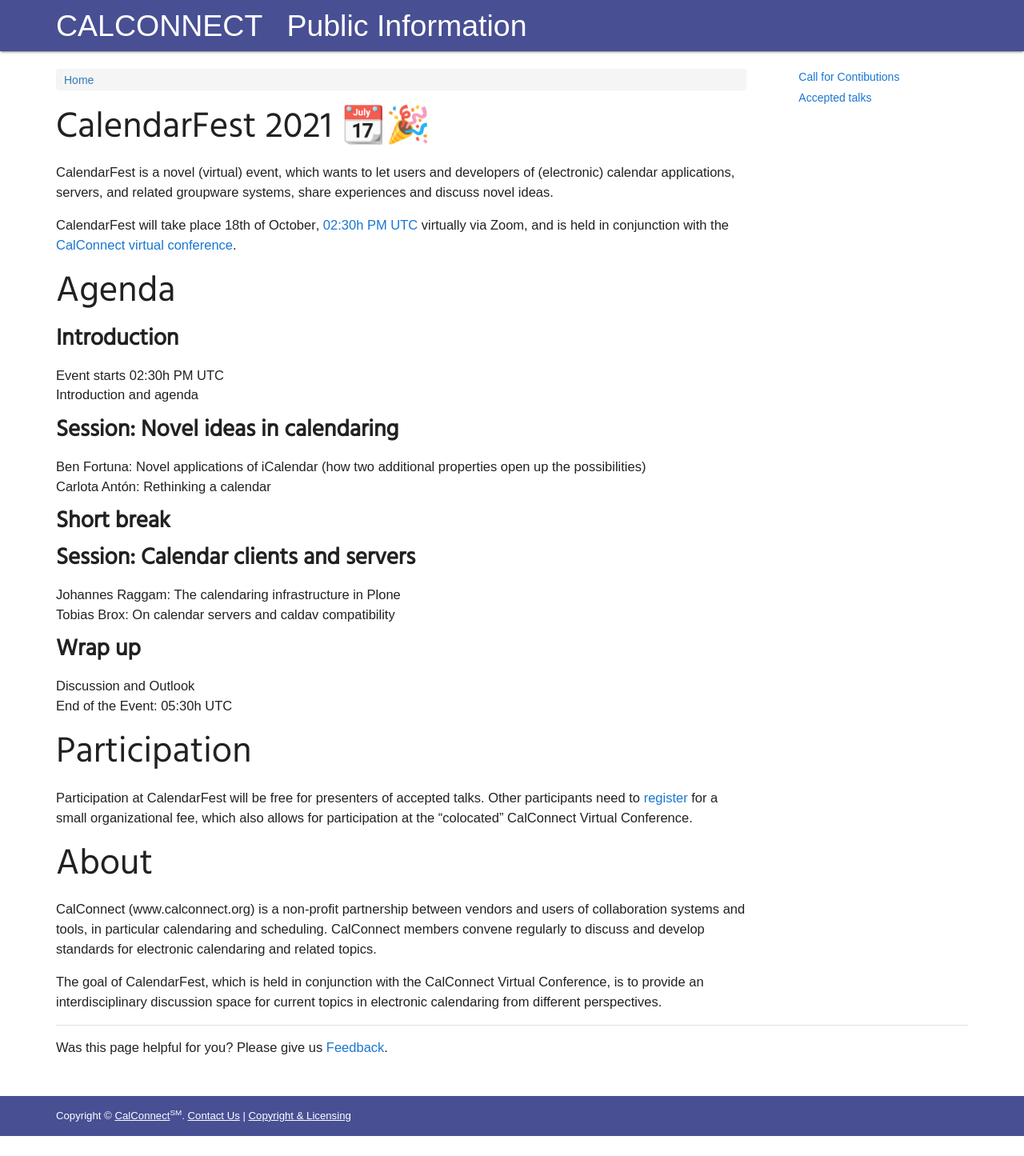
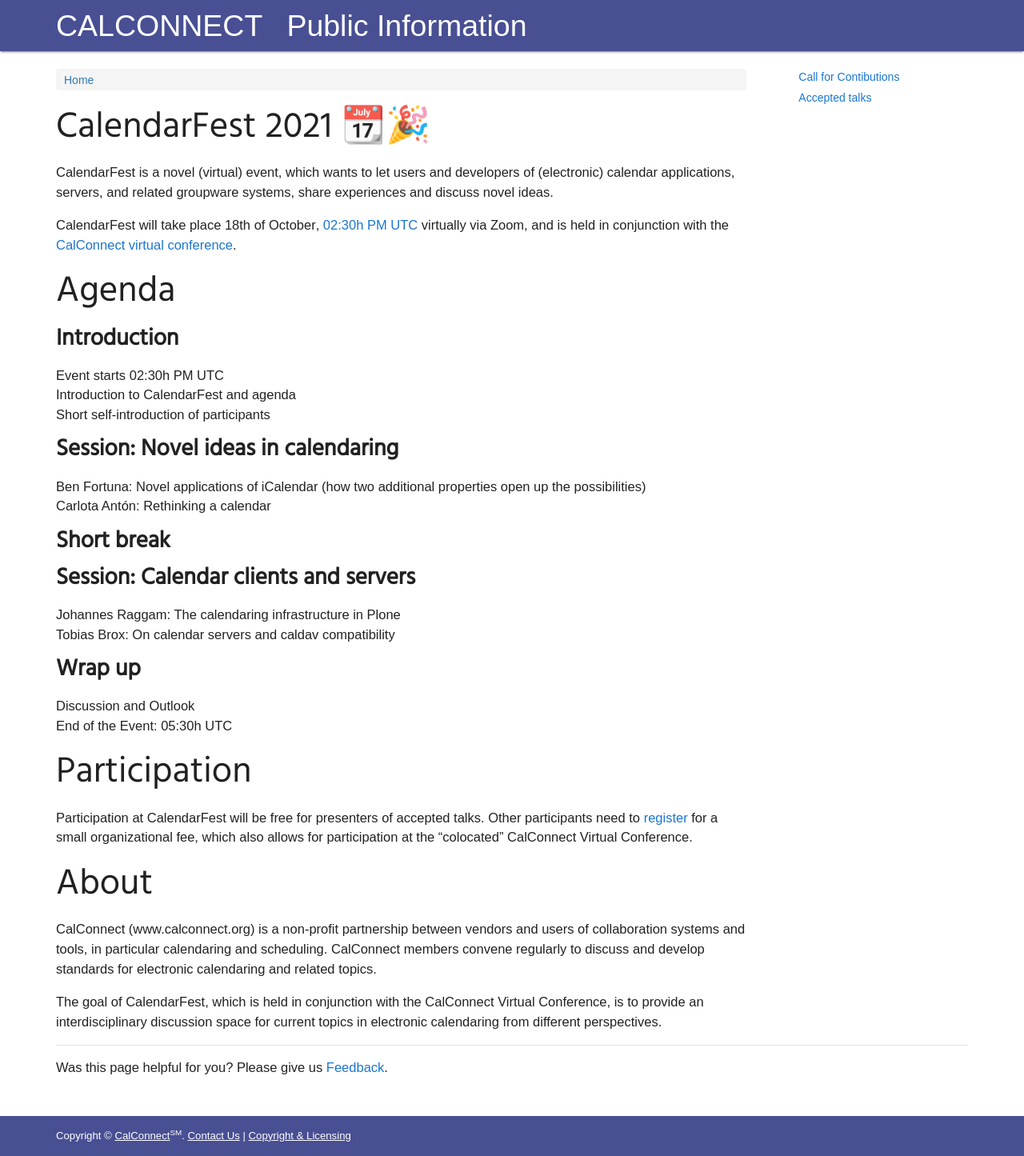
Before and after one commit to CalConnect/public, a Jekyll site: the page built from _pages/CalendarFest.md, in a window 1280 px wide. Shown: the whole page at 80% size. Built offline with Jekyll 4.4.1, drawn with Linux system fonts in a browser that asks for light colours; some web fonts are replaced; before the commit the page ends 1420 px from its top, so only the background shows below that.

Commit message:
Update CalendarFest.md

```diff
--- a/_pages/CalendarFest.md
+++ b/_pages/CalendarFest.md
@@ -16,7 +16,8 @@ CalendarFest will take place **18th of October**, [02:30h PM UTC](https://www.ti
 
 ### Introduction
 * Event starts 02:30h PM UTC
-* Introduction and agenda
+* Introduction to CalendarFest and agenda
+* Short self-introduction of participants
 
 ### Session: Novel ideas in calendaring
 * Ben Fortuna: Novel applications of iCalendar (how two additional properties open up the possibilities)
```
